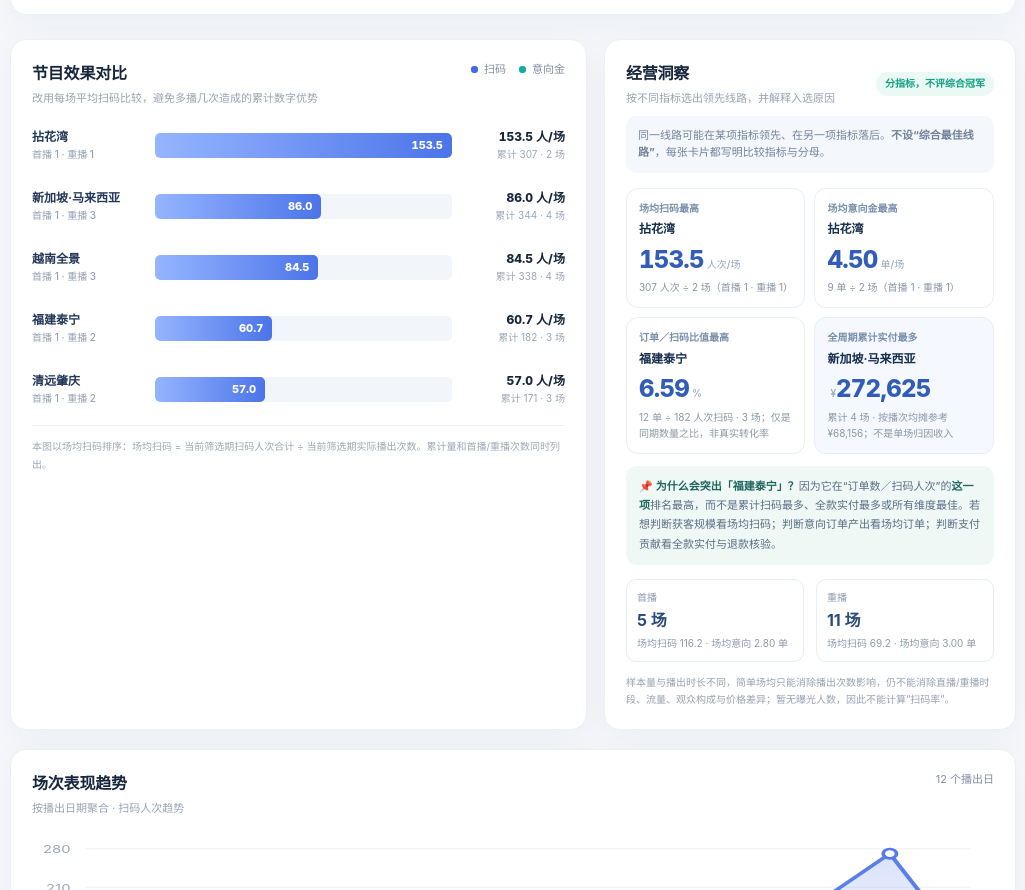
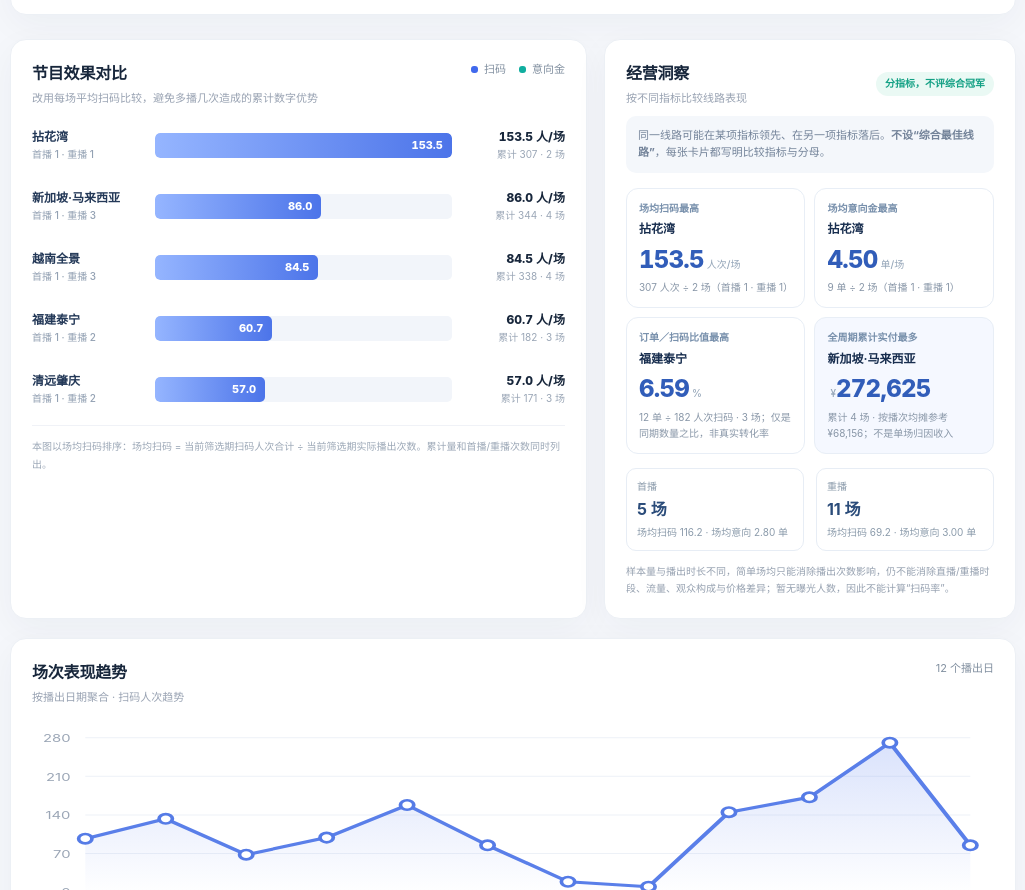
Before and after one commit to jasonz0829vip/tv-program-weekly-share, a plain HTML site: page index.html in a window 1280 px wide. Shown: the part 1621-2511 px from the top of the page, without its empty margins (236-1261 px from the left). Drawn offline with Linux system fonts and the light colour scheme.

Commit message:
Remove redundant why-highlighted explanation from weekly dashboard

```diff
--- a/index.html
+++ b/index.html
@@ -123,7 +123,7 @@
 <p class="revenue-remark">**金额与场次的关系**：每播次均摊实付参考值＝该线路全款实付累计÷历史播出场数，仅用于消除“播得多、总额自然更大”的展示偏差，**不是某次播出实际收款**，无法证明每次播出带来了多少收入。实付不等于扣除退款后的净营收，累计金额不随日期筛选变化。</p>
 </article>
 <div class="panel-grid"><article class="panel panel-pad"><div class="panel-header"><div><h3 class="section-title">节目效果对比</h3><p class="section-sub">改用每场平均扫码比较，避免多播几次造成的累计数字优势</p></div><div class="chart-key"><span class="legend"><i></i>扫码</span><span class="legend orders"><i></i>意向金</span></div></div><div id="programBars" class="bar-table"></div><p class="panel-note">本图以场均扫码排序：场均扫码 = 当前筛选期扫码人次合计 ÷ 当前筛选期实际播出次数。累计量和首播/重播次数同时列出。</p></article>
-<article class="panel panel-pad"><div class="insight-header"><div><h3 class="section-title">经营洞察</h3><p class="section-sub">按不同指标选出领先线路，并解释入选原因</p></div><span class="pill">分指标，不评综合冠军</span></div><div id="insightPane"></div></article></div>
+<article class="panel panel-pad"><div class="insight-header"><div><h3 class="section-title">经营洞察</h3><p class="section-sub">按不同指标比较线路表现</p></div><span class="pill">分指标，不评综合冠军</span></div><div id="insightPane"></div></article></div>
 <div class="bottom-grid"><article class="panel panel-pad"><div class="panel-header"><div><h3 class="section-title">场次表现趋势</h3><p class="section-sub">按播出日期聚合 · 扫码人次趋势</p></div><span class="chart-key" id="trendInfo">按日统计</span></div><div id="trendChart" class="trend-plot" role="img" aria-label="扫码趋势图"></div></article>
 </div></section>
 <section id="comparison" class="content-section" aria-label="节目对比"><div class="feature-strip"><div><h3>节目横向对比</h3><p>以播出次数为分母衡量效率；累计产出和场均产出分开展示，首播与重播不能混算为同一个结论。</p></div><div class="mini-metrics"><div><b id="cmpShows">3</b><small>节目数</small></div><div><b id="cmpSessions">6</b><small>总场次</small></div></div></div><article class="panel"><div class="panel-header" style="padding:24px 25px 0"><div><h3 class="section-title">节目经营排行榜</h3><p class="section-sub">默认按场均扫码排序；首播、重播、单场效率均以当前日期筛选为准</p></div><label class="comparison-sort">排序指标
@@ -212,7 +212,7 @@ function renderInsights(a,s,g){
     ${ratioCard}
     <div class="insight-metric revenue-leader"><div class="insight-metric-kicker">全周期累计实付最多</div><div class="insight-metric-name">${h(byRevenue.program)}</div><div class="insight-metric-value"><small>¥</small>${fmt(byRevenue.amount)}</div><p>累计 ${totalRevenueShows?totalRevenueShows.sessions:'—'} 场 · 按播次均摊参考 ¥${totalRevenueShows?moneyAvg(byRevenue.amount/totalRevenueShows.sessions):'—'}；不是单场归因收入</p></div>
   </div>
-  <div class="insight-explainer">📌 <b>为什么会突出「${byRatio?h(byRatio.name):'某线路'}」？</b>因为它在“订单数／扫码人次”的<b>这一项</b>排名最高，而不是累计扫码最多、全款实付最多或所有维度最佳。若想判断获客规模看场均扫码；判断意向订单产出看场均订单；判断支付贡献看全款实付与退款核验。</div>
+
   <div class="insight-type-split"><div><span>首播</span><strong>${live.length} 场</strong><small>场均扫码 ${decimal(liveScans,live.length,1)} · 场均意向 ${decimal(sum(live,'orders'),live.length,2)} 单</small></div><div><span>重播</span><strong>${replay.length} 场</strong><small>场均扫码 ${decimal(replayScans,replay.length,1)} · 场均意向 ${decimal(sum(replay,'orders'),replay.length,2)} 单</small></div></div>
   <p class="insight-disclaimer">样本量与播出时长不同，简单场均只能消除播出次数影响，仍不能消除直播/重播时段、流量、观众构成与价格差异；暂无曝光人数，因此不能计算“扫码率”。</p>`;
 }
```
